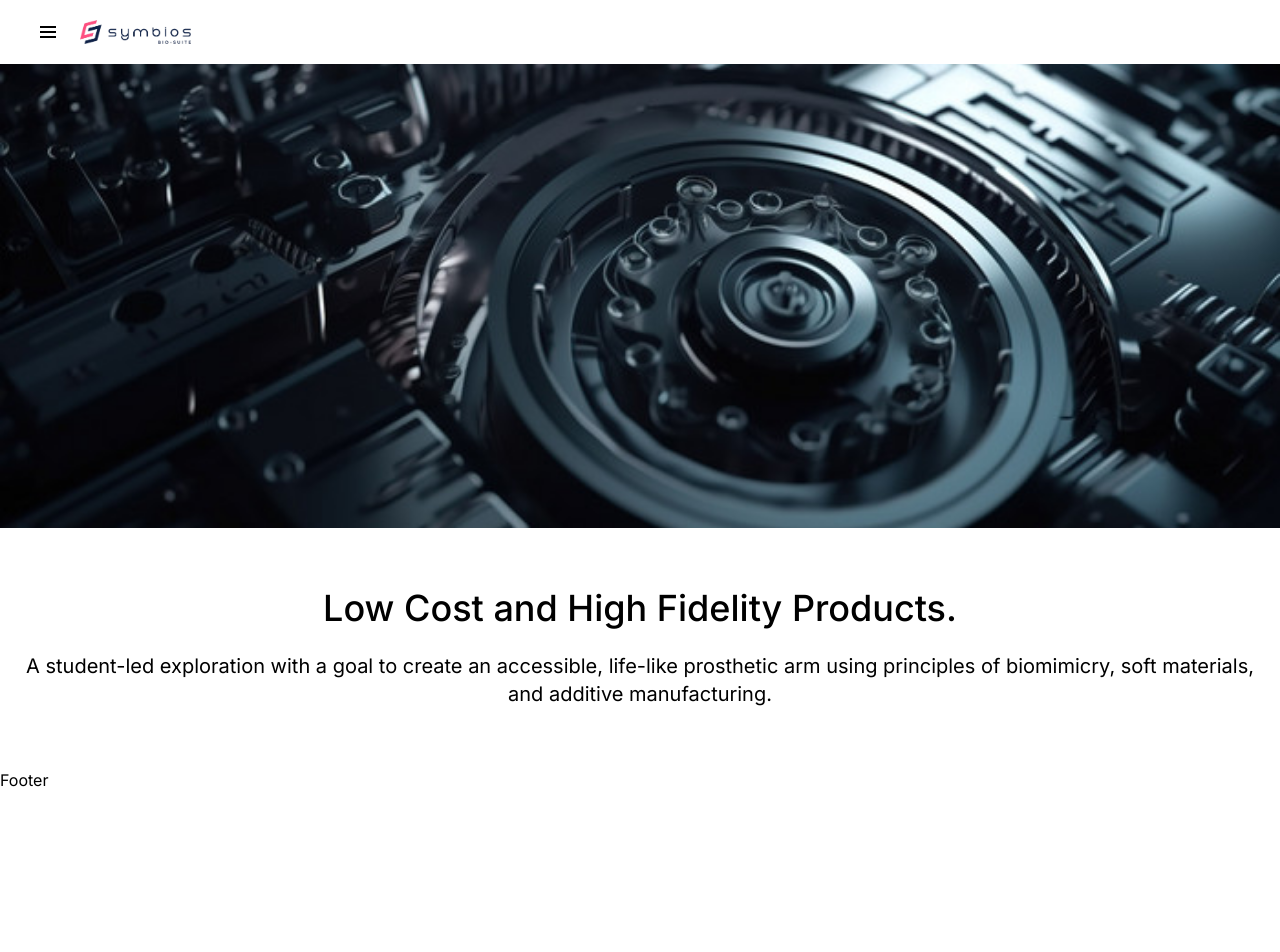
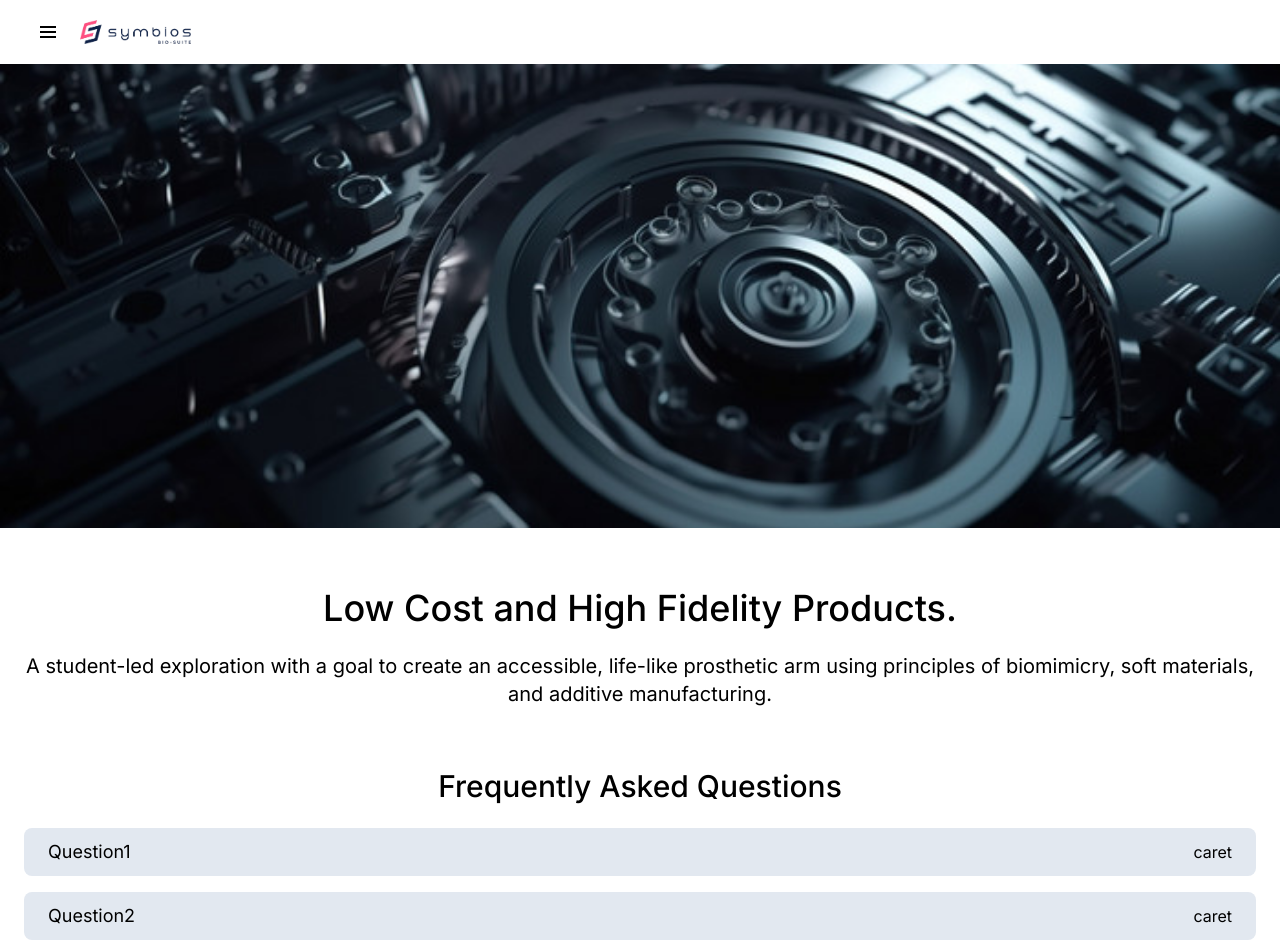
Before and after one commit to spencerhum04/symbios, a React (Vite) app: page / in a window 1280 px wide. Shown: the top 952 px of the page. Before the commit the page ends 800 px from the top, so only its background shows below. Built offline with nearby package versions, Linux system fonts and the light colour scheme.

Commit message:
feat: faq

```diff
--- /dev/null
+++ b/src/components/Prompt.tsx
@@ -0,0 +1,28 @@
+import { useEffect, useRef, useState } from "react";
+
+export default function Prompt({ question, answer } : { question: String, answer: String }) {
+
+    const [dropdown, setDropdown] = useState(false);
+    const [height, setHeight] = useState(0);
+    const answerRef = useRef<HTMLDivElement>(null);
+
+    useEffect(() => {
+        if (dropdown && answerRef.current) {
+            setHeight(answerRef.current.scrollHeight);
+        } else {
+            setHeight(0);
+        }
+    }, [dropdown]);
+
+    return (
+        <div>
+            <div className={`flex flex-row items-center justify-between bg-slate-200 px-6 py-2.5 ${dropdown ? "rounded-t-lg" : "rounded-lg"}`}>
+                <div className="text-lg">{question}</div>
+                <div onClick={() => setDropdown(!dropdown)}>caret</div>
+            </div>
+            <div ref={answerRef} className="bg-slate-100 px-6 rounded-b-lg duration-500 ease-out transition-all overflow-hidden" style={{ height: `${height}px` }}>
+                <div className="text-lg py-2.5">{answer}</div>
+            </div>
+        </div>
+    )
+}
--- a/src/routes/landing/landing.tsx
+++ b/src/routes/landing/landing.tsx
@@ -1,11 +1,13 @@
 import Hero from "./sections/hero";
 import Overview from "./sections/overview";
+import Support from "./sections/support";
 
 export default function Landing() {
     return (
         <>
             <Hero />
             <Overview />
+            <Support />
         </>
     )
 }
--- /dev/null
+++ b/src/routes/landing/sections/support.tsx
@@ -0,0 +1,14 @@
+import Prompt from "../../../components/Prompt";
+
+export default function Support() {
+    return (
+        <div className="flex flex-col px-6 gap-6">
+            <div className="text-3xl font-medium text-center">Frequently Asked Questions</div>
+            <div className="flex flex-col gap-4">
+                <Prompt question={"Question1"} answer={"Answer1"} />
+                <Prompt question={"Question2"} answer={"Answer2 Answer2 Answer2 Answer2 Answer2 Answer2 Answer2 Answer2"} />
+            </div>
+            <div className="text-2xl font-medium text-center">Get in Contact</div>
+        </div>
+    )
+}
```
